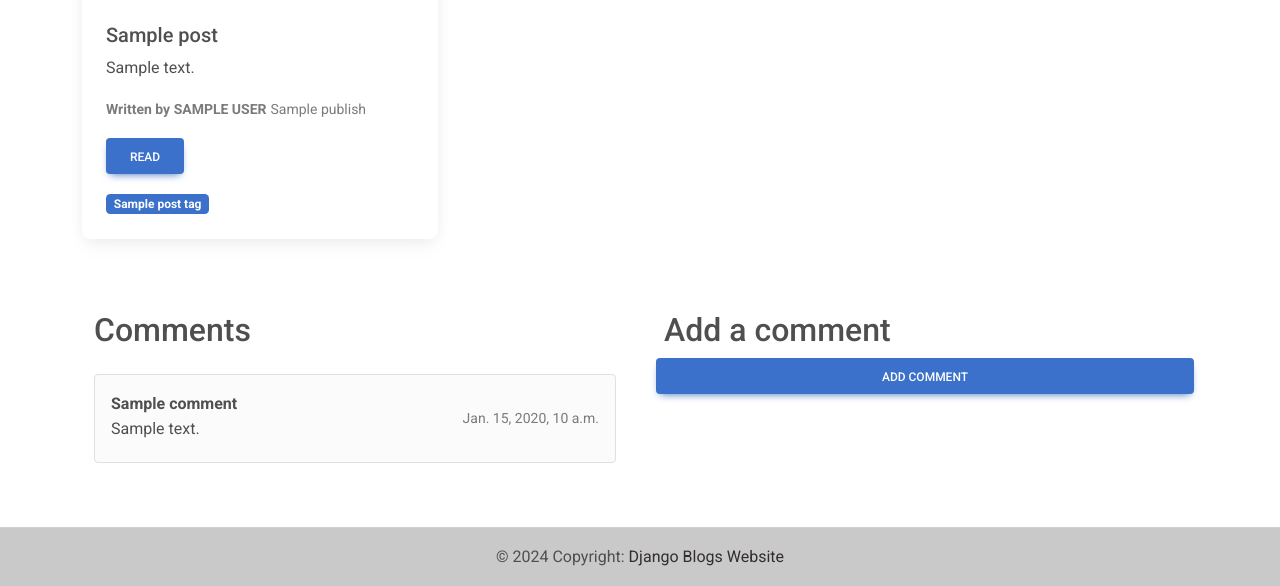
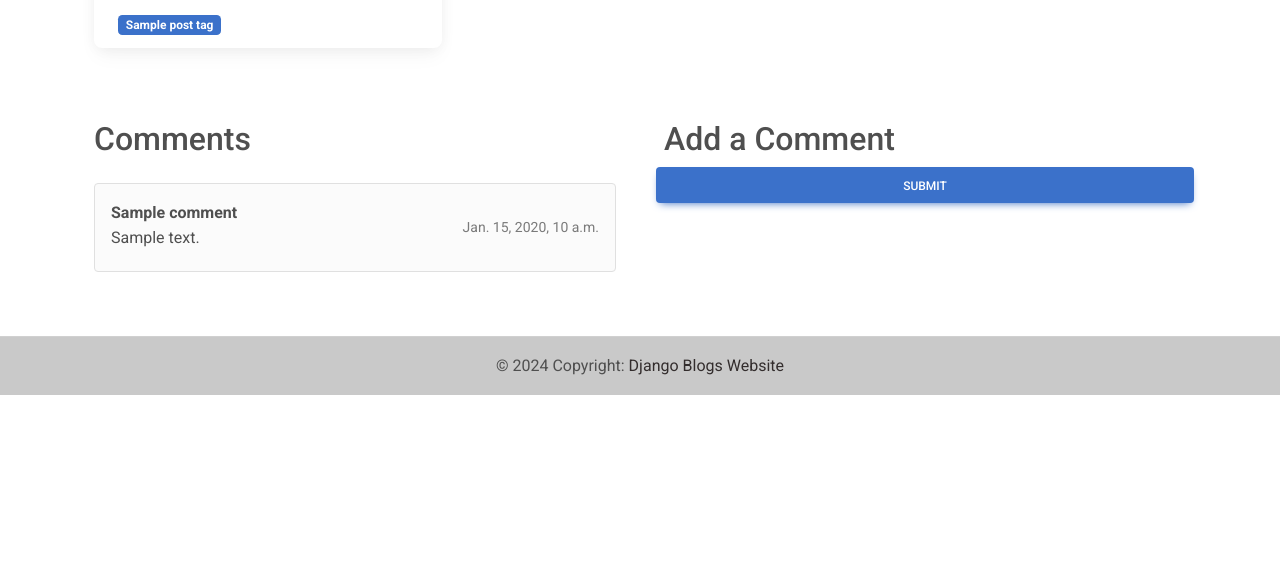
Before and after one commit to khanhnhanbk/Django-App-Blog-From-Book, a Django app: template blog/templates/blog/post/detail.html in a window 1280 px wide. Shown: the part 1476-2062 px from the top of the page. After the commit the page ends 1871 px from the top, so only its background shows below. Run offline with Django 5.2, Linux system fonts and the light colour scheme; the template is opened without the code that fills it: most values are stand-ins (such as "Sample title", 1, 10 or a date in 2020); some libraries are stand-ins or nearby versions.

Commit message:
chore: Refactor blog post list view to improve code structure and readability

```diff
--- a/blog/templates/blog/post/detail.html
+++ b/blog/templates/blog/post/detail.html
@@ -1,17 +1,20 @@
 {% extends 'blog/base.html' %}
+
 {% block title %}
   {{ block.super }} | {{ post.title }}
 {% endblock %}
+
 {% block content %}
   <!-- Image Section -->
   <div class="bg-image hover-overlay" data-mdb-ripple-init data-mdb-ripple-color="light">
-    <img src="https://picsum.photos/300/200?random={{ post.id }}" class="img-fluid w-100" />
-    <div class="mask" style="background-color: rgba(251, 251, 251, 0.15);"></div>
+    <img src="https://picsum.photos/1200/400?random={{ post.id }}" class="img-fluid w-100 rounded" alt="{{ post.title }}" />
+    <div class="mask" style="background-color: rgba(0, 0, 0, 0.3);"></div>
   </div>
 
   <!-- Content Section -->
   <div class="container mt-5">
     <h1 class="display-4">{{ post.title }}</h1>
+    <p class="text-muted">Published on {{ post.publish }} by {{ post.author }}</p>
     <p class="lead">{{ post.content }}</p>
   </div>
 
@@ -20,29 +23,29 @@
     <a href="{% url 'blog:post_share' post.id %}" class="btn btn-warning btn-lg mt-3"><i class="bi bi-share-fill"></i> Share</a>
   </div>
 
+  <!-- Similar Posts Section -->
+  <div class="container mt-5">
+    <h2>Related Posts</h2>
     <div class="row">
       {% for post in similar_posts %}
-      <div class="col-lg-4 col-md-12 mb-4">
-        <div class="card">
+        <div class="col-lg-4 col-md-6 mb-4">
+          <div class="card h-100">
             <div class="bg-image hover-overlay" data-mdb-ripple-init data-mdb-ripple-color="light">
-            <img src="https://picsum.photos/300/200?random={{ post.id }}" class="img-fluid" />
-            <a href="#!"><div class="mask" style="background-color: rgba(251, 251, 251, 0.15);"></div></a>
+              <img src="https://picsum.photos/300/200?random={{ post.id }}" class="img-fluid card-img-top rounded-top" alt="{{ post.title }}" />
+              <a href="{{ post.get_absolute_url }}"><div class="mask" style="background-color: rgba(0, 0, 0, 0.15);"></div></a>
             </div>
             <div class="card-body">
               <h5 class="card-title">{{ post.title }}</h5>
-            <p class="text-start">{{ post.content|truncatewords:20 }}</p>
-            <p class="card-text">
-              <small class="text-muted"><strong>Written by {{ post.author|upper }}</strong></small>
-              <small class="text-muted">{{ post.publish }}</small>
-            </p>
-            <a href="{{ post.get_absolute_url }}" class="btn btn-primary" data-mdb-ripple-init>Read</a>
-
-            {% comment %}tags{% endcomment %}
-            <div class="mt-3">
+              <p class="card-text">{{ post.content|truncatewords:20 }}</p>
+            </div>
+            <div class="card-footer">
+              <small class="text-muted"><strong>By {{ post.author|upper }}</strong> | {{ post.publish }}</small>
+              <a href="{{ post.get_absolute_url }}" class="btn btn-primary btn-sm float-end" data-mdb-ripple-init>Read More</a>
+            </div>
+            <div class="card-footer mt-3">
               {% for post_tag in post.tags.all %}
                 <a href="{% url 'blog:post_list_by_tag' post_tag.slug %}" class="badge bg-primary">{{ post_tag.name }}</a>
               {% endfor %}
-            </div>
             </div>
           </div>
         </div>
@@ -50,11 +53,12 @@
         <p>No similar posts yet.</p>
       {% endfor %}
     </div>
+  </div>
 
   <!-- Comment Section -->
   <div class="container mt-5" id="post_comment">
     <div class="row g-5">
-      <div class="col-6">
+      <div class="col-md-6">
         <h2>Comments</h2>
         <ul class="list-unstyled mt-4">
           {% for comment in comments %}
@@ -72,13 +76,13 @@
           {% endfor %}
         </ul>
       </div>
-      <div class="col-6">
-        <h2>Add a comment</h2>
+      <div class="col-md-6">
+        <h2>Add a Comment</h2>
         <form action="{% url 'blog:post_comment' post.id %}#post_comment" method="post" class="row g-3">
           {% csrf_token %}
           {% load crispy_forms_tags %}
           {{ form|crispy }}
-          <button type="submit" class="btn btn-primary mt-3">Add Comment</button>
+          <button type="submit" class="btn btn-primary mt-3">Submit</button>
         </form>
       </div>
     </div>
```
Also changed, not shown: blog/templates/blog/post/list.html (+22 -18 lines). Lines whose indentation alone changed are shown as unchanged.
